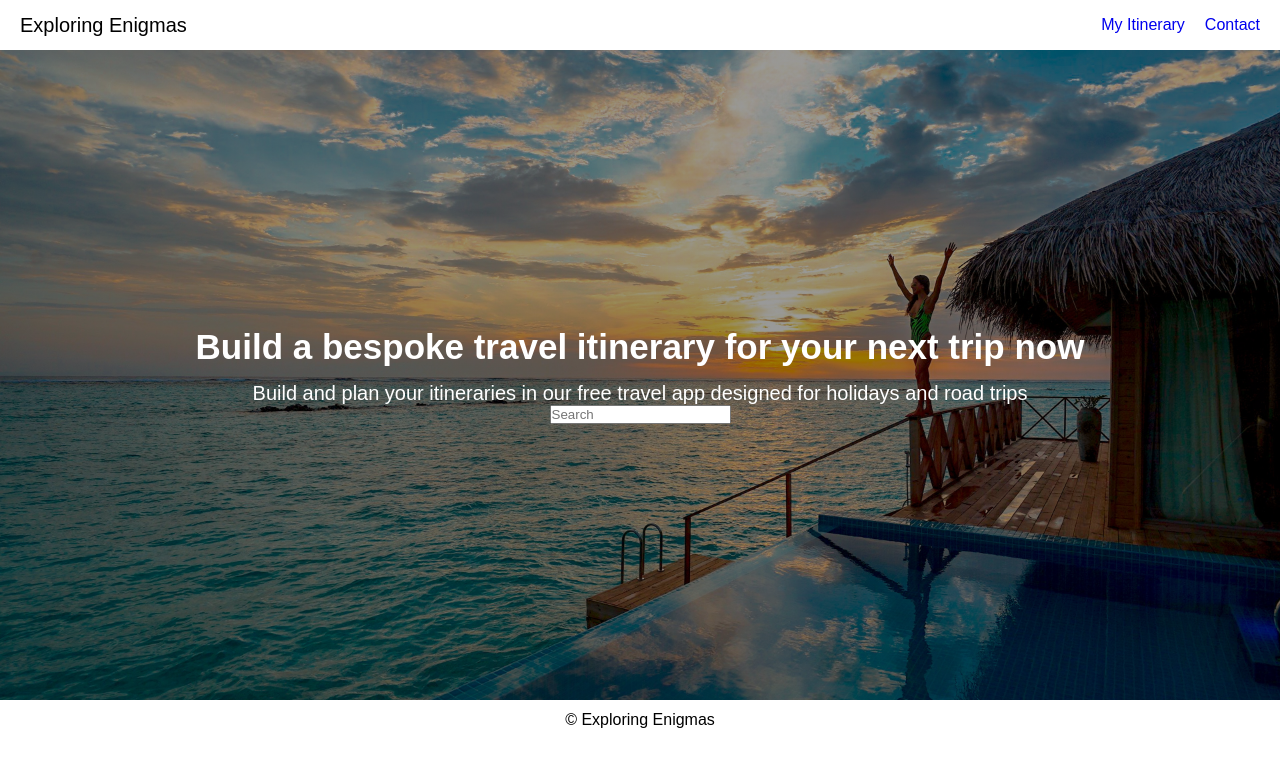
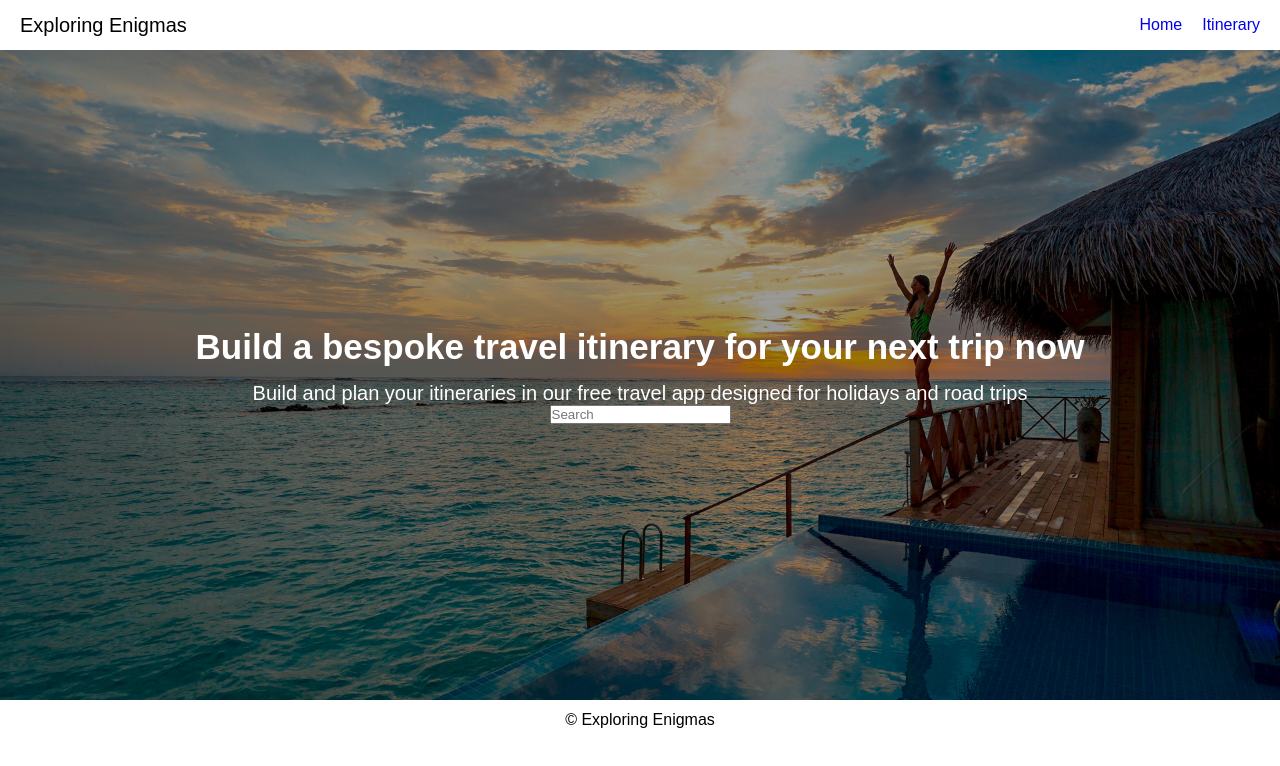
Before and after one commit to Sulaiman-ai/Exploring-Enigmas, a React (Create React App) app: page /#/ in a window 1280 px wide. Shown: the top 766 px of the page. Built offline with nearby package versions, Linux system fonts and the light colour scheme.

Commit message:
adds home component and itinerary component and creates routes for pages using react-router-dom

```diff
--- a/package.json
+++ b/package.json
@@ -9,6 +9,7 @@
     "@testing-library/user-event": "^13.5.0",
     "react": "^18.2.0",
     "react-dom": "^18.2.0",
+    "react-router-dom": "^6.8.1",
     "react-scripts": "^5.0.1",
     "web-vitals": "^2.1.4"
   },
--- a/src/App.js
+++ b/src/App.js
@@ -1,13 +1,14 @@
-import Navbar from './components/Navbar';
-import Hero from './components/Hero';
-import Footer from './components/Footer';
+import {Routes, Route} from 'react-router-dom';
+import Home from './components/Pages/Home/Home';
+import Itinerary from './components/Pages/ItineraryPage/Itinerary';
 
 function App() {
   return (
     <>
-      <Navbar />
-      <Hero />
-      <Footer />
+      <Routes>
+        <Route path="/" element={<Home />} />
+        <Route path="/itinerary" element={<Itinerary />} />
+      </Routes>
     </>
   );
 }
--- a/src/components/Navbar.js
+++ b/src/components/Navbar.js
@@ -1,10 +1,12 @@
+import {Link} from 'react-router-dom';
+
 function Navbar() {
     return (
         <div className="navbar">
             <a className="nav-logo">Exploring Enigmas</a>
             <nav className="nav-links">
-                <a href="#">My Itinerary</a>
-                <a href="#">Contact</a>
+                <Link to="/">Home</Link>
+                <Link to="/itinerary">Itinerary</Link>
             </nav>
         </div>
     )
--- /dev/null
+++ b/src/components/Pages/Home/Home.js
@@ -0,0 +1,15 @@
+import Navbar from '../../Navbar';
+import Hero from '../../Hero';
+import Footer from '../../Footer';
+
+function Home() {
+    return (
+        <>
+            <Navbar />
+            <Hero />
+            <Footer />
+        </>
+    )
+}
+
+export default Home;
--- /dev/null
+++ b/src/components/Pages/ItineraryPage/Itinerary.js
@@ -0,0 +1,12 @@
+import Navbar from '../../Navbar';
+import Footer from '../../Footer';
+
+function Itinerary() {
+    return(
+        <>
+            <h1>My Itinerary</h1>
+        </>
+    )
+}
+
+export default Itinerary;
--- a/src/index.js
+++ b/src/index.js
@@ -3,9 +3,13 @@ import ReactDOM from "react-dom/client";
 import "./index.css";
 import App from "./App";
 
+import { BrowserRouter } from 'react-router-dom';
+
 const root = ReactDOM.createRoot(document.getElementById("root"));
 root.render(
   <React.StrictMode>
-    <App />
+    <BrowserRouter>
+      <App />
+    </BrowserRouter>
   </React.StrictMode>
 );
```
Also changed, not shown: 1 other file (tests, documents, lock files or other folders).
